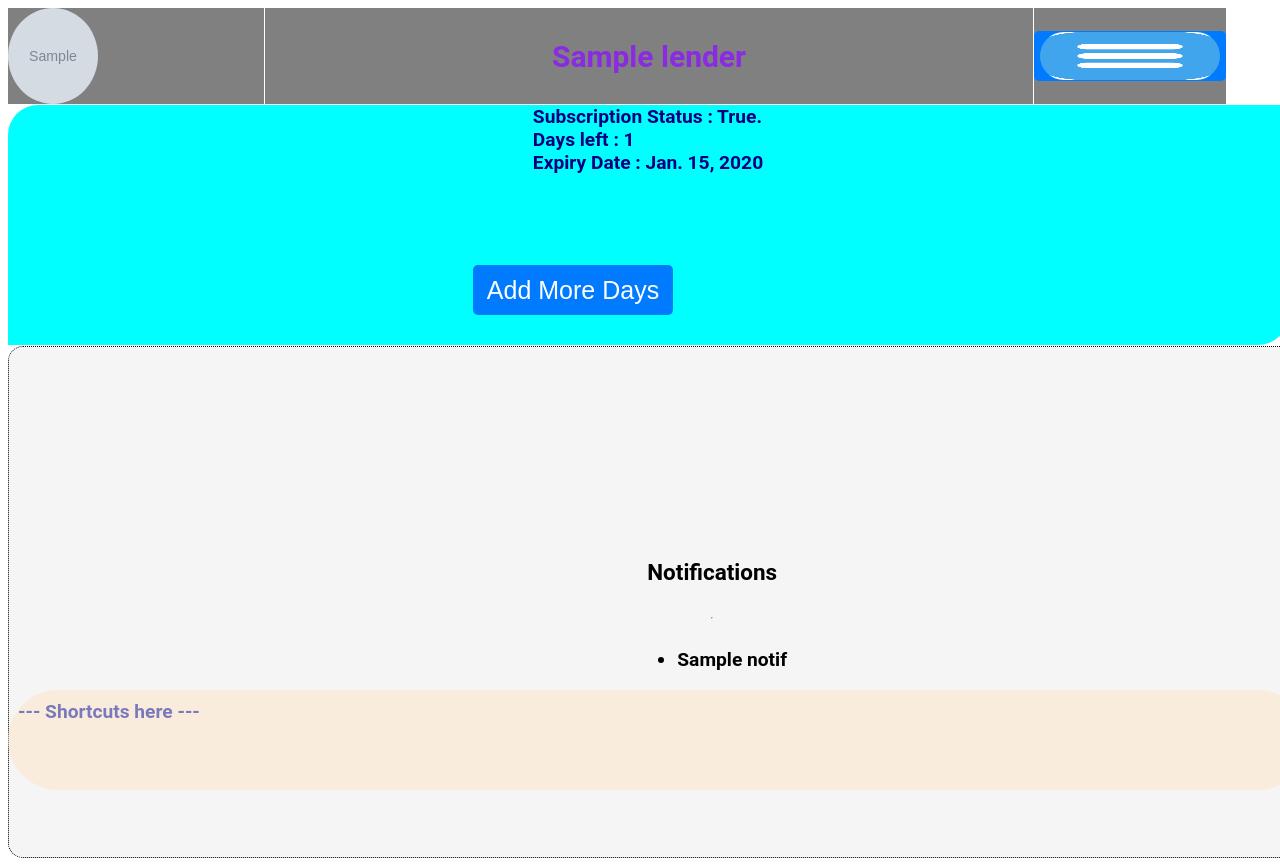
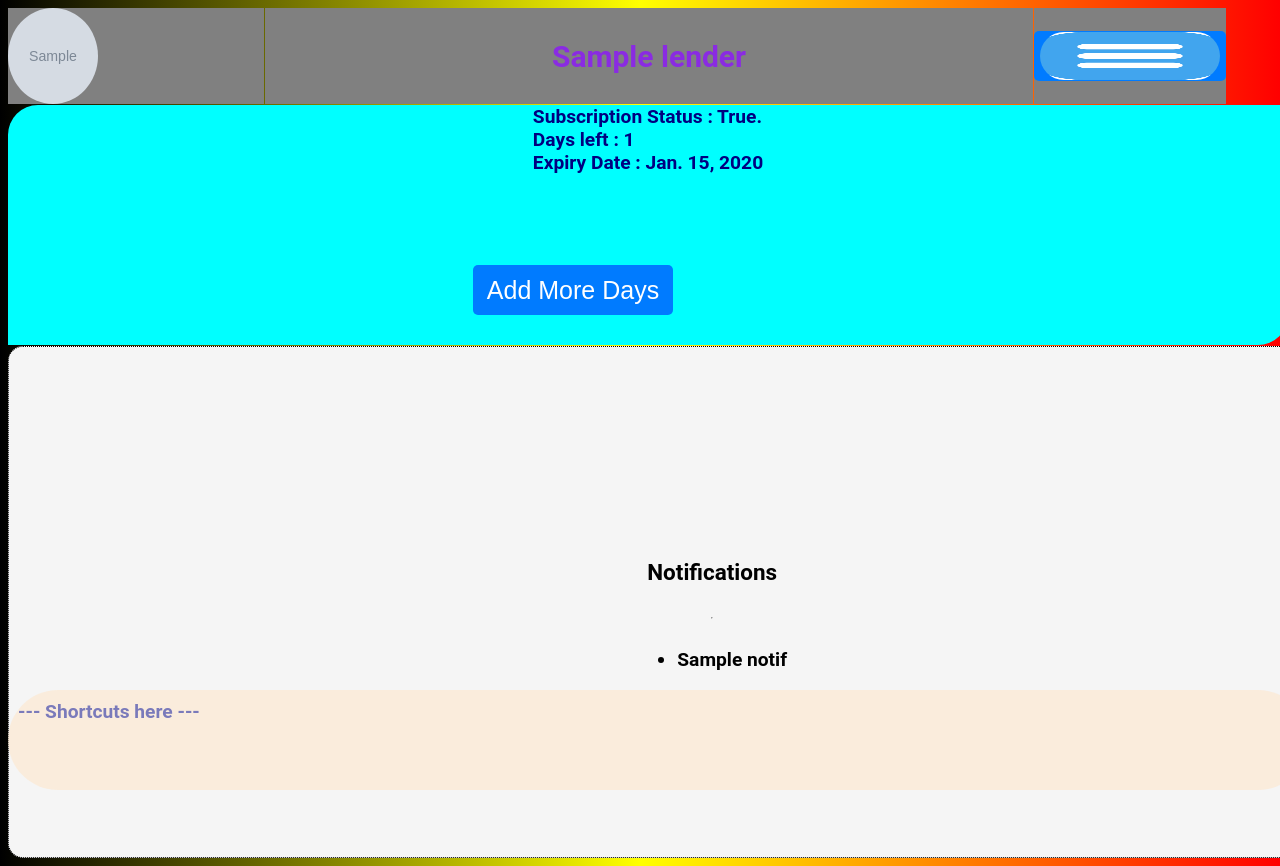
Before and after one commit to charleskim474/Lenders, a Django app: template templates/dashboard.html in a window 1280 px wide; the page is wider, and only the part inside the window is pictured. Run offline with Django 5.2, Linux system fonts and the light colour scheme; tables that the repository leaves empty hold one stand-in row (values such as "Sample post"); the template is opened without the code that fills it: values that come from a table or form of the project are taken from there, most other values are stand-ins (such as "Sample title", 1, 10 or a date in 2020); grey boxes marked "Sample" are stand-in pictures.

Commit message:
Changes in background to Ug flag gradient

```diff
--- a/static/css/styles2.css
+++ b/static/css/styles2.css
@@ -1,4 +1,5 @@
 body {
+    background: linear-gradient(to left,  red, yellow, black);
     display: flex;
     flex-direction: row;
     flex-wrap: wrap;
```
